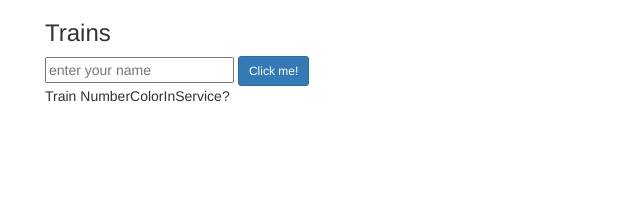
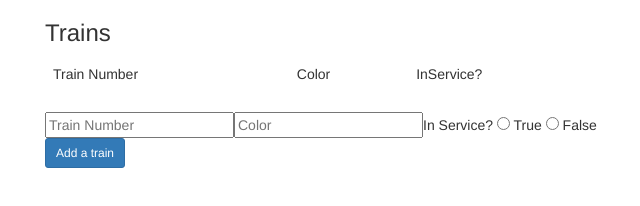
Before and after one commit to icstars/c37, a website: page frontend/html/trains.html in a window 1280 px wide. Shown: the whole page, without its empty margins (295-935 px from the left). Drawn offline with nearby package versions, Linux system fonts and the light colour scheme; no server answers.

Commit message:
Dan | Add bootstrap to the table

```diff
--- a/frontend/html/trains.html
+++ b/frontend/html/trains.html
@@ -11,22 +11,26 @@
   <body>
     <div class="content">
         <h3> Trains </h3>
-
-				<form>
-        	<input id="name" placeholder="enter your name" type="text"></input>
-        	<button id="hiddenMessageBtn" class="btn btn-primary btn-sm">Click me!</button>
-				</form>
-
-        <table id="trainTable">
+        <table id="trainTable" class="table">
           <thead>
-            <th>
               <td>Train Number</td>
               <td>Color</td>
               <td>InService?</td>
-            </th>
+              <td></td>
           </thead>
           <tbody id="trainData"></tbody>
         </table>
+        <form class="form-inline">
+          <div class="input-group">
+            <input id="trainNumber" placeholder="Train Number" type="number"></input>
+            <input id="trainColor" placeholder="Color" type="text"></input>
+            <span>In Service? </span>
+            <input type="radio" name="inService" value="true"> True </input>
+            <input type="radio" name="inService"  value="false"> False </input>
+            <button id="addATrain" class="btn btn-primary btn-sm">Add a train</button>
+          </div>
+        </form>
+
     </div>
   </body>
 </html>
```
